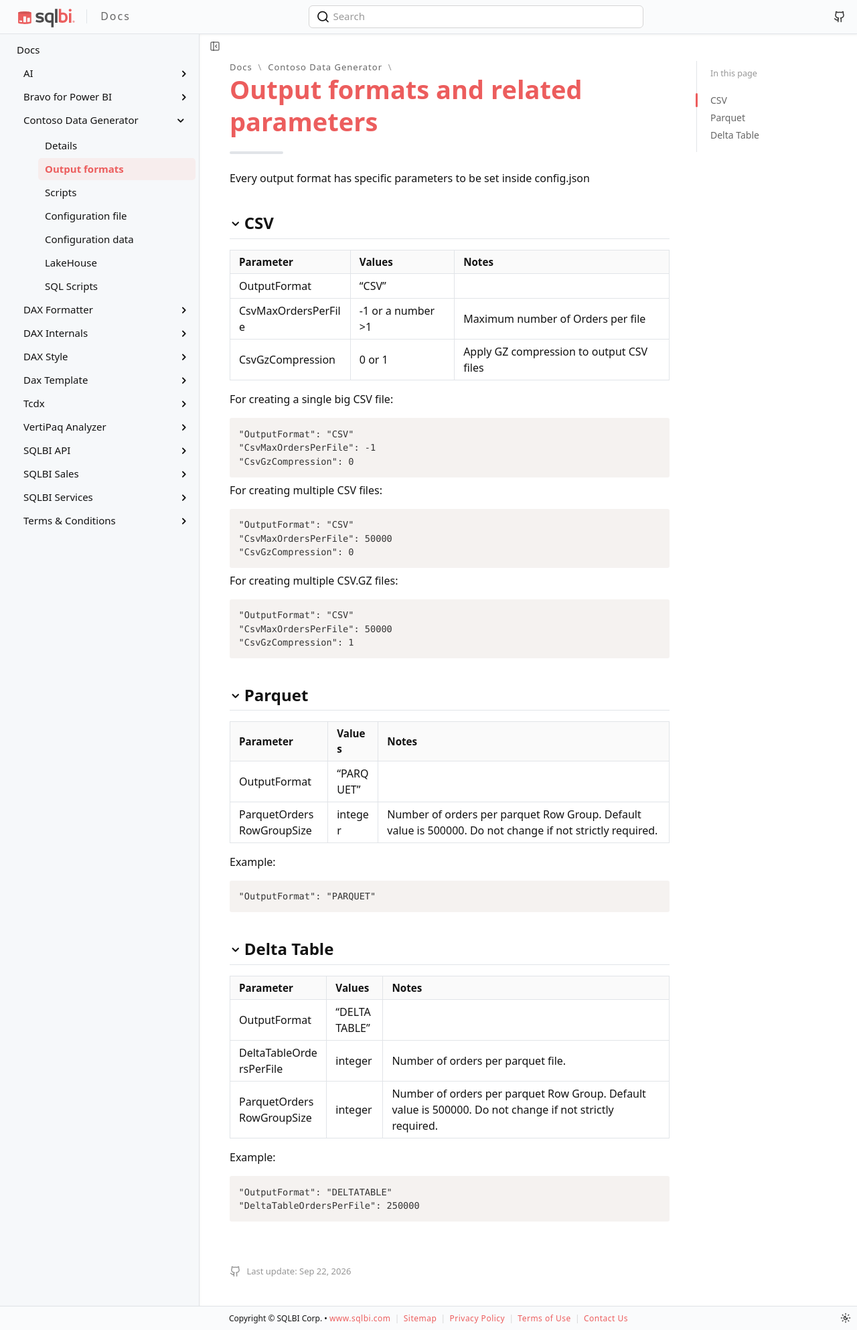
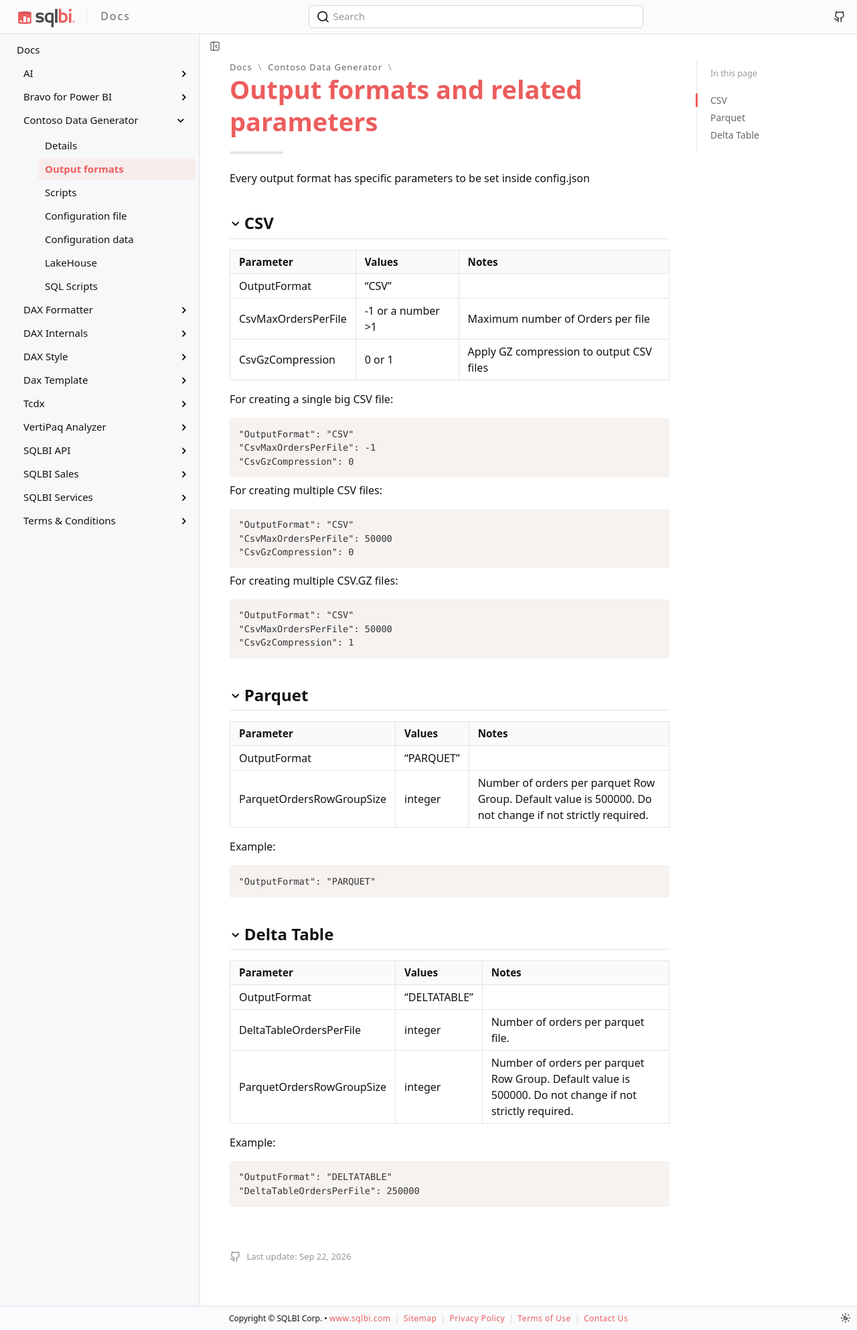
Before and after one commit to sql-bi/docs, a Jekyll site: the page built from _mydocs/contoso-data-generator/formats.md, in a window 1280 px wide. Shown: the whole page at 67% size. Built offline with Jekyll 4.4.1, drawn with Linux system fonts in a browser that asks for light colours; some web fonts are replaced.

Commit message:
Add table styling to improve layout and word wrapping in markdown

```diff
--- a/_myassets/_sass/_style.scss
+++ b/_myassets/_sass/_style.scss
@@ -18,3 +18,27 @@
         }
     }
 }
+
+// Tables
+// .markdown-body sets `overflow-wrap: anywhere`, and that value is taken into
+// account when the browser computes the min-content width of a column: every
+// column can shrink to one character. With automatic table layout the space is
+// then handed to the columns with the longest content (the ones with `code`
+// spans), and a short column like "Client" collapses to a single letter per
+// line. `break-word` keeps the same wrapping of long tokens without lowering
+// the min-content width, so each column stays at least as wide as its longest
+// word.
+.markdown-body {
+    table th,
+    table td {
+        overflow-wrap: break-word;
+        word-break: normal;
+    }
+
+    // Opt-in for tables whose first column is a label that must stay on one line:
+    // add `{: .labels}` on the line after the table in the Markdown file.
+    table.labels th:first-child,
+    table.labels td:first-child {
+        white-space: nowrap;
+    }
+}
```
